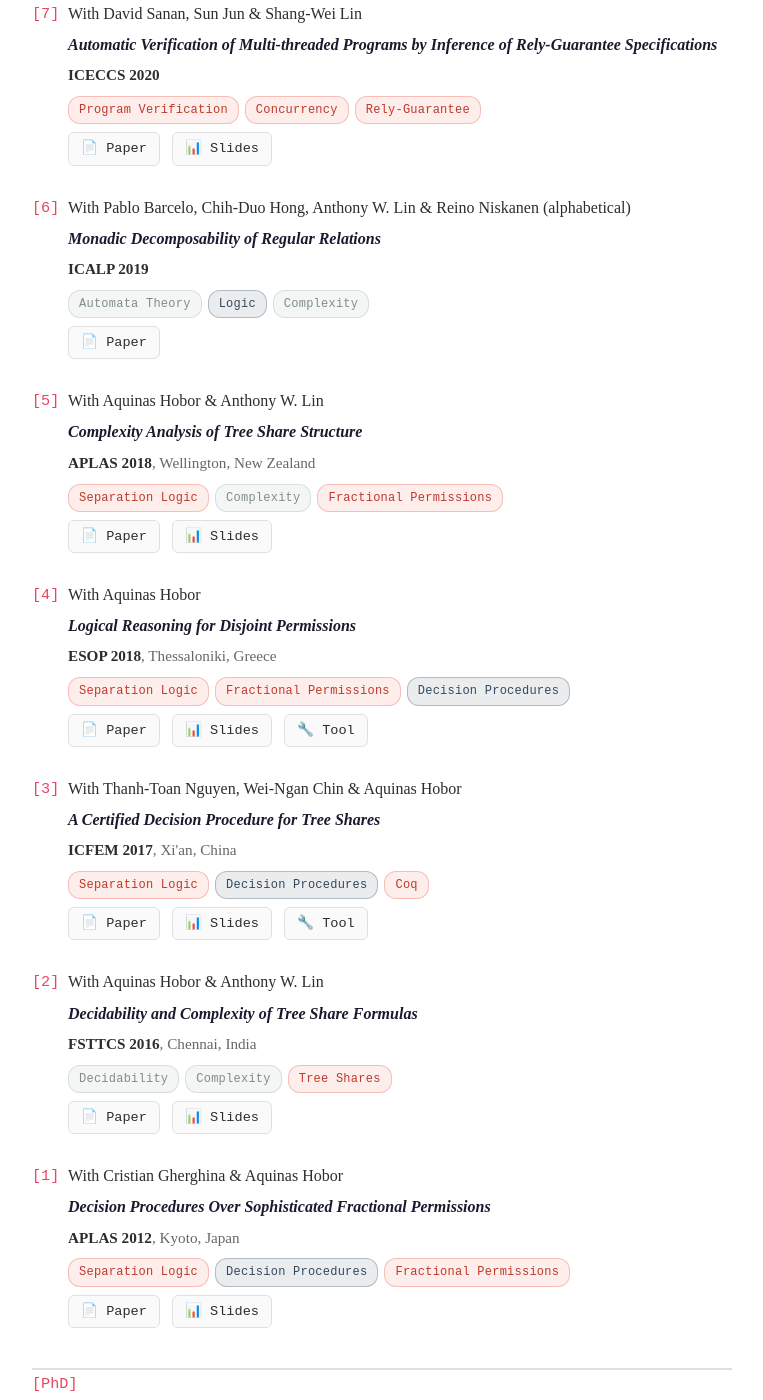
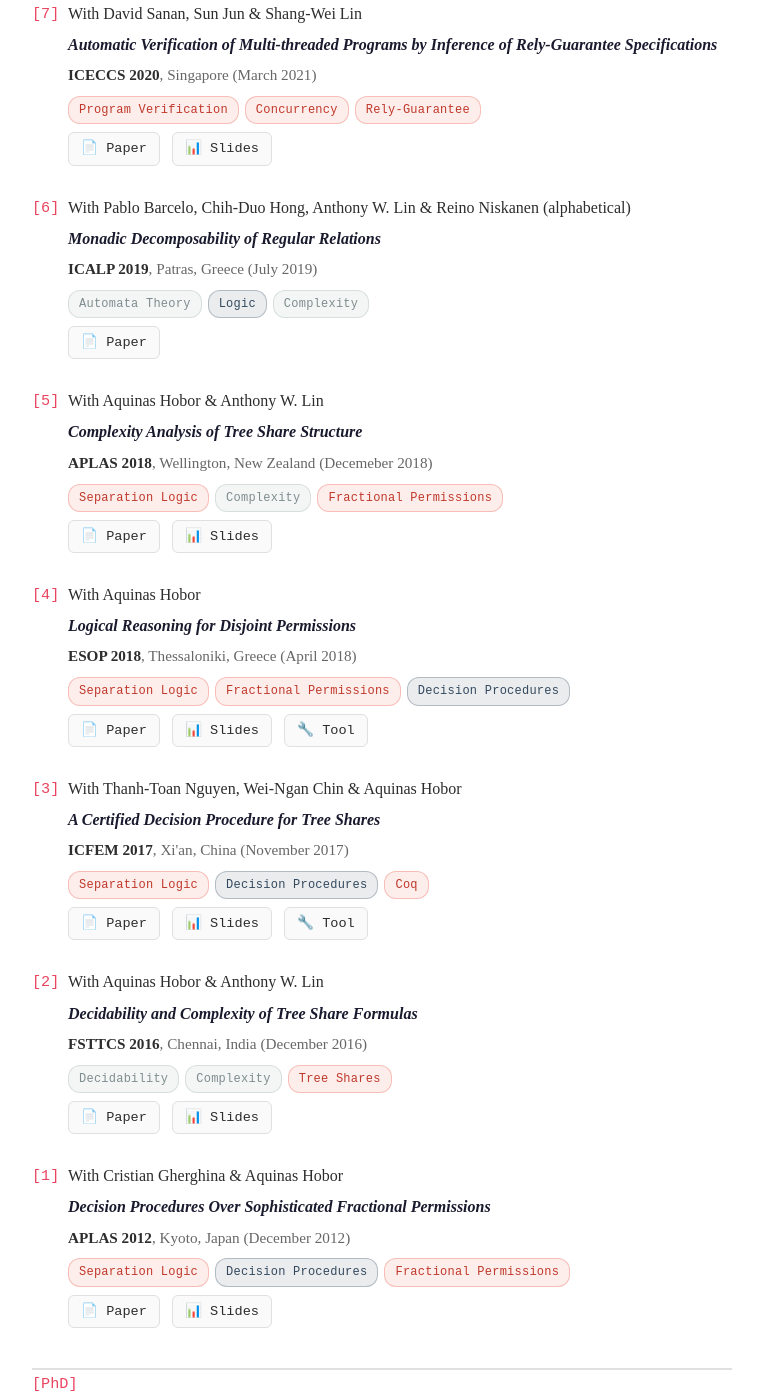
Before and after one commit to lexuanbach/lexuanbach.github.io, a Jekyll site: the page built from index.md, in a window 1280 px wide and 1400 px high, scrolled down 2019 px. Shown: the whole window, without its empty margins (258-1021 px from the left). Built offline with Jekyll 4.4.1, drawn with Linux system fonts in a browser that asks for light colours; some of the changed text lies outside the part shown.

Commit message:
Add location and date to publication venues
Updated publication venue details to include location and date for several publications.

```diff
--- a/index.md
+++ b/index.md
@@ -368,7 +368,7 @@ I am interested in both the practical applications and theoretical foundations o
 <div class="publication" data-number="[11]">
     <div class="publication-authors">With Phong Chung, Kha Le-Minh & Tho Quan</div>
     <div class="publication-title">VSLIM: A Vietnamese Explicit Slot-Intent Mapping for Joint Multi-Intent Detection and Slot Filling</div>
-    <div class="publication-venue"><strong>ACIIDS 2026</strong></div>
+    <div class="publication-venue"><strong>ACIIDS 2026</strong>, Kaohsiung, Taiwan (April 2026)</div>
     <div class="publication-tags">
         <span class="pub-tag nlp">NLP</span>
         <span class="pub-tag nlp">Intent Detection</span>
@@ -382,7 +382,7 @@ I am interested in both the practical applications and theoretical foundations o
 <div class="publication" data-number="[10]">
     <div class="publication-authors">With Khoa Phan & Tho Quan</div>
     <div class="publication-title">SBV-LawGraph: A Hybrid RAG Approach Integrating Knowledge Graph for the State Bank of Vietnam Legal Documents</div>
-    <div class="publication-venue"><strong>ACIIDS 2026 (Oral)</strong></div>
+    <div class="publication-venue"><strong>ACIIDS 2026 (Oral)</strong>, Kaohsiung, Taiwan (April 2026)</div>
     <div class="publication-tags">
         <span class="pub-tag rag">RAG</span>
         <span class="pub-tag rag">Knowledge Graph</span>
@@ -396,7 +396,7 @@ I am interested in both the practical applications and theoretical foundations o
 <div class="publication" data-number="[9]">
     <div class="publication-authors">With Dominik, Leon, Alexander & Luke Ong</div>
     <div class="publication-title">Reinforcement Learning with LTL and Omega-Regular Objectives via Optimality-Preserving Translation to Average Rewards</div>
-    <div class="publication-venue"><strong>NeurIPS 2024</strong></div>
+    <div class="publication-venue"><strong>NeurIPS 2024</strong>, Vancouver, Canada (December 2024)</div>
     <div class="publication-tags">
         <span class="pub-tag rl">Reinforcement Learning</span>
         <span class="pub-tag logic">LTL</span>
@@ -404,13 +404,14 @@ I am interested in both the practical applications and theoretical foundations o
     </div>
     <div class="publication-links">
         <a href="/publication/rl24.pdf" class="pub-link" target="_blank">📄 Paper</a>
+        <a href="/slides/irl24-poster.png" class="pub-link" target="_blank">📊 Poster</a>
     </div>
 </div>
 
 <div class="publication" data-number="[8]">
     <div class="publication-authors">With Shang-Wei Lin, Sun Jun & David Sanan</div>
     <div class="publication-title">A Quantum Interpretation of Separating Conjunction for Local Reasoning of Quantum Programs Based on Separation Logic</div>
-    <div class="publication-venue"><strong>POPL 2022</strong></div>
+    <div class="publication-venue"><strong>POPL 2022</strong>, Philadelphia, USA (January 2022)</div>
     <div class="publication-tags">
         <span class="pub-tag quantum">Quantum Computing</span>
         <span class="pub-tag verification">Separation Logic</span>
@@ -425,7 +426,7 @@ I am interested in both the practical applications and theoretical foundations o
 <div class="publication" data-number="[7]">
     <div class="publication-authors">With David Sanan, Sun Jun & Shang-Wei Lin</div>
     <div class="publication-title">Automatic Verification of Multi-threaded Programs by Inference of Rely-Guarantee Specifications</div>
-    <div class="publication-venue"><strong>ICECCS 2020</strong></div>
+    <div class="publication-venue"><strong>ICECCS 2020</strong>, Singapore (March 2021)</div>
     <div class="publication-tags">
         <span class="pub-tag verification">Program Verification</span>
         <span class="pub-tag verification">Concurrency</span>
@@ -440,7 +441,7 @@ I am interested in both the practical applications and theoretical foundations o
 <div class="publication" data-number="[6]">
     <div class="publication-authors">With Pablo Barcelo, Chih-Duo Hong, Anthony W. Lin & Reino Niskanen (alphabetical)</div>
     <div class="publication-title">Monadic Decomposability of Regular Relations</div>
-    <div class="publication-venue"><strong>ICALP 2019</strong></div>
+    <div class="publication-venue"><strong>ICALP 2019</strong>, Patras, Greece (July 2019)</div>
     <div class="publication-tags">
         <span class="pub-tag theory">Automata Theory</span>
         <span class="pub-tag logic">Logic</span>
@@ -454,7 +455,7 @@ I am interested in both the practical applications and theoretical foundations o
 <div class="publication" data-number="[5]">
     <div class="publication-authors">With Aquinas Hobor & Anthony W. Lin</div>
     <div class="publication-title">Complexity Analysis of Tree Share Structure</div>
-    <div class="publication-venue"><strong>APLAS 2018</strong>, Wellington, New Zealand</div>
+    <div class="publication-venue"><strong>APLAS 2018</strong>, Wellington, New Zealand (Decemeber 2018)</div>
     <div class="publication-tags">
         <span class="pub-tag verification">Separation Logic</span>
         <span class="pub-tag theory">Complexity</span>
@@ -469,7 +470,7 @@ I am interested in both the practical applications and theoretical foundations o
 <div class="publication" data-number="[4]">
     <div class="publication-authors">With Aquinas Hobor</div>
     <div class="publication-title">Logical Reasoning for Disjoint Permissions</div>
-    <div class="publication-venue"><strong>ESOP 2018</strong>, Thessaloniki, Greece</div>
+    <div class="publication-venue"><strong>ESOP 2018</strong>, Thessaloniki, Greece (April 2018)</div>
     <div class="publication-tags">
         <span class="pub-tag verification">Separation Logic</span>
         <span class="pub-tag verification">Fractional Permissions</span>
@@ -485,7 +486,7 @@ I am interested in both the practical applications and theoretical foundations o
 <div class="publication" data-number="[3]">
     <div class="publication-authors">With Thanh-Toan Nguyen, Wei-Ngan Chin & Aquinas Hobor</div>
     <div class="publication-title">A Certified Decision Procedure for Tree Shares</div>
-    <div class="publication-venue"><strong>ICFEM 2017</strong>, Xi'an, China</div>
+    <div class="publication-venue"><strong>ICFEM 2017</strong>, Xi'an, China (November 2017)</div>
     <div class="publication-tags">
         <span class="pub-tag verification">Separation Logic</span>
         <span class="pub-tag logic">Decision Procedures</span>
@@ -501,7 +502,7 @@ I am interested in both the practical applications and theoretical foundations o
 <div class="publication" data-number="[2]">
     <div class="publication-authors">With Aquinas Hobor & Anthony W. Lin</div>
     <div class="publication-title">Decidability and Complexity of Tree Share Formulas</div>
-    <div class="publication-venue"><strong>FSTTCS 2016</strong>, Chennai, India</div>
+    <div class="publication-venue"><strong>FSTTCS 2016</strong>, Chennai, India (December 2016)</div>
     <div class="publication-tags">
         <span class="pub-tag theory">Decidability</span>
         <span class="pub-tag theory">Complexity</span>
@@ -516,7 +517,7 @@ I am interested in both the practical applications and theoretical foundations o
 <div class="publication" data-number="[1]">
     <div class="publication-authors">With Cristian Gherghina & Aquinas Hobor</div>
     <div class="publication-title">Decision Procedures Over Sophisticated Fractional Permissions</div>
-    <div class="publication-venue"><strong>APLAS 2012</strong>, Kyoto, Japan</div>
+    <div class="publication-venue"><strong>APLAS 2012</strong>, Kyoto, Japan (December 2012)</div>
     <div class="publication-tags">
         <span class="pub-tag verification">Separation Logic</span>
         <span class="pub-tag logic">Decision Procedures</span>
```
